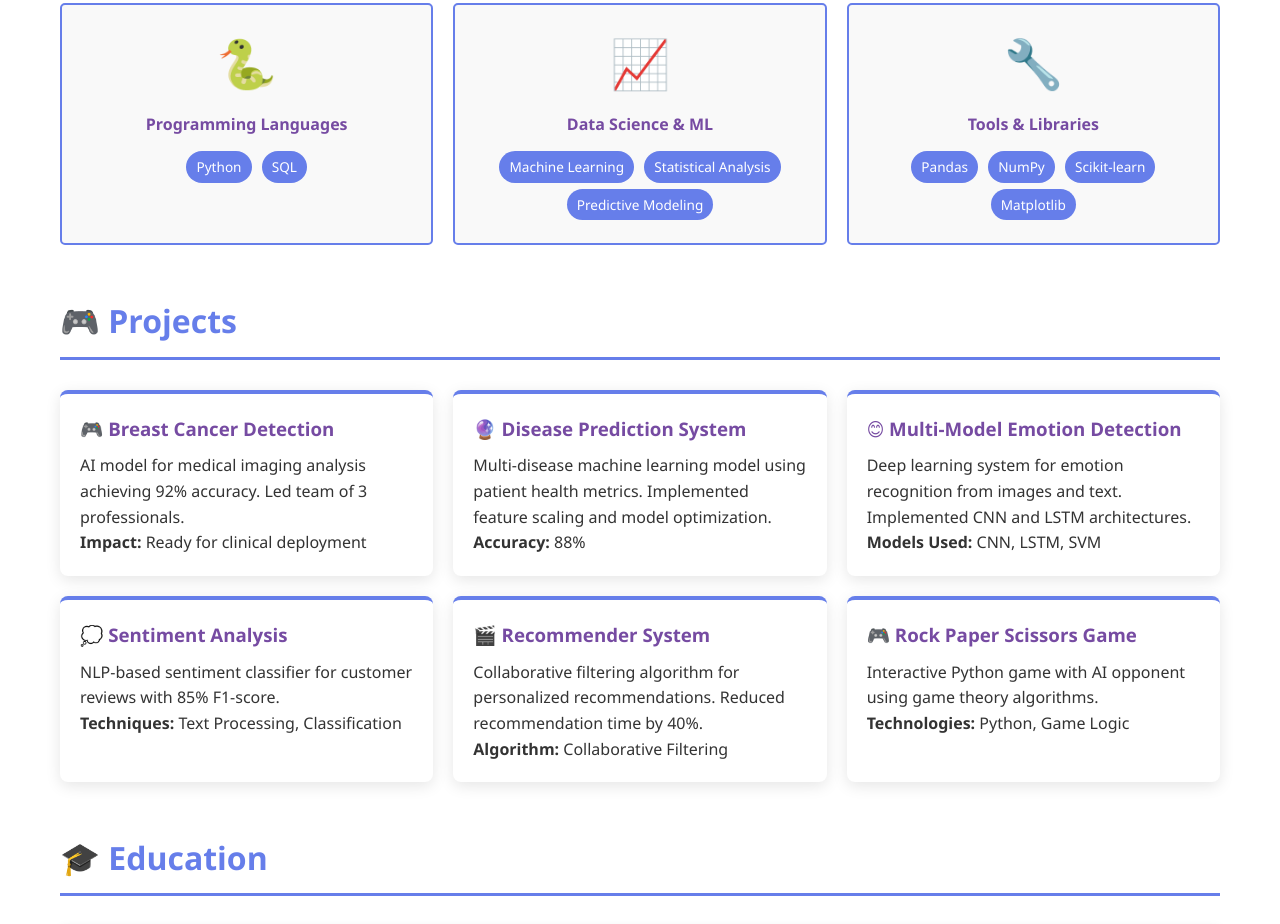
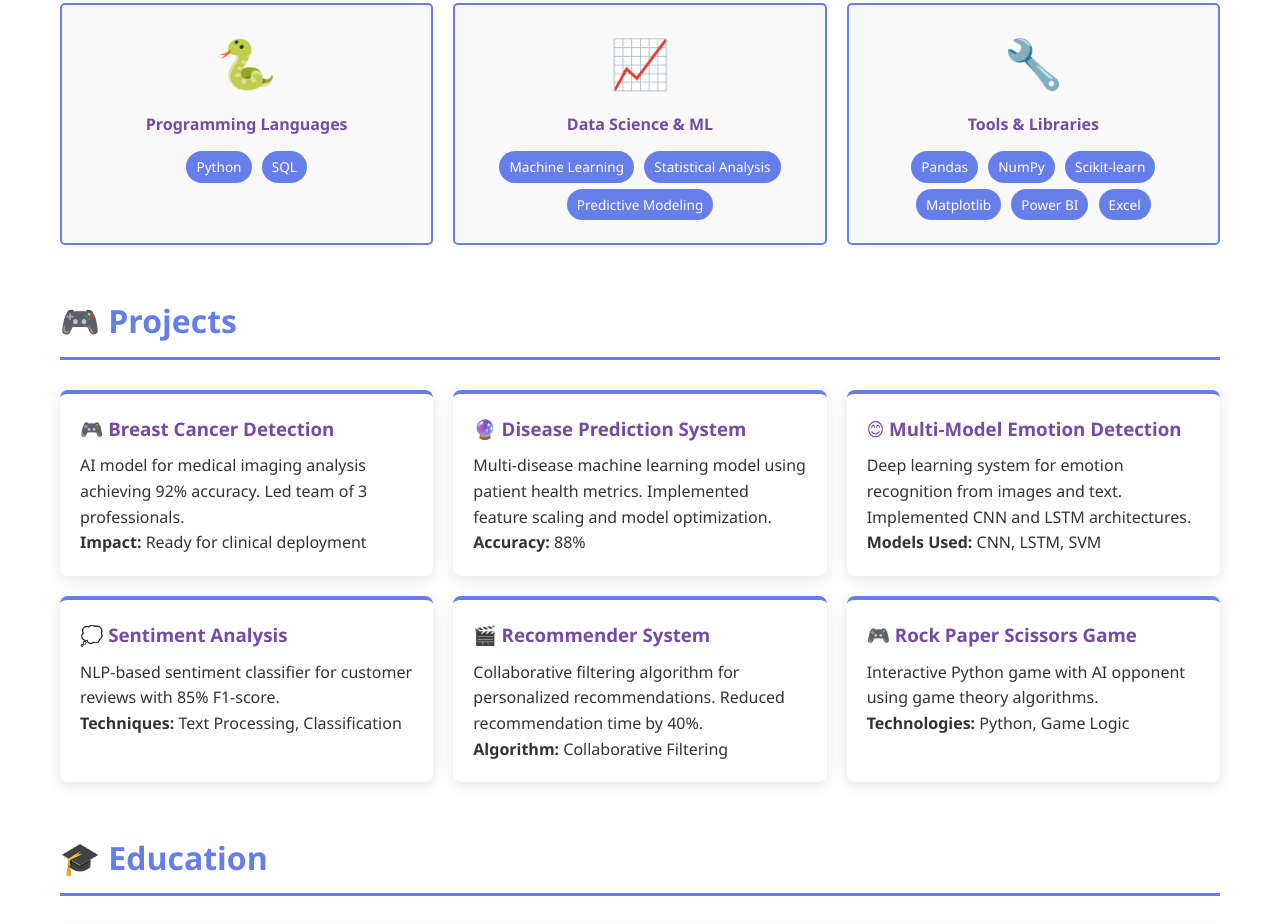
Before and after one commit to jayavardhan143103/resume, a plain HTML site: page k-jayavardhan.html in a window 1280 px wide. Shown: the part 1406-2330 px from the top of the page. Drawn offline with Linux system fonts and the light colour scheme.

Commit message:
Add Power BI and Excel to technical skills

```diff
--- a/k-jayavardhan.html
+++ b/k-jayavardhan.html
@@ -112,6 +112,8 @@
                 <div class="skill-tag">NumPy</div>
                 <div class="skill-tag">Scikit-learn</div>
                 <div class="skill-tag">Matplotlib</div>
+                                <div class="skill-tag">Power BI</div>
+                                <div class="skill-tag">Excel</div>
             </div>
         </div>
     </div>
```
